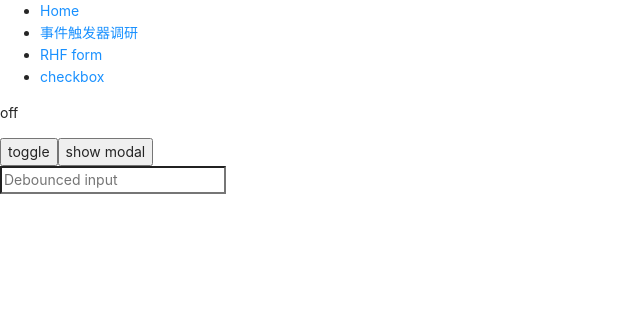
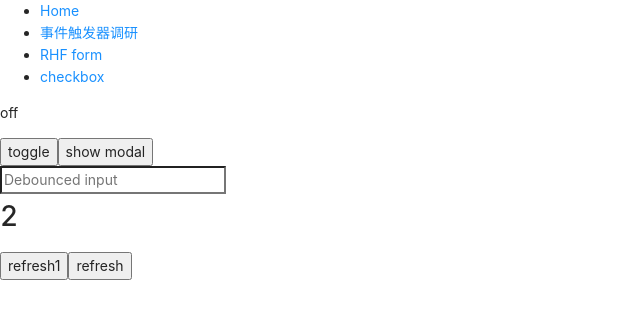
Before and after one commit to linchen2chris/react-demo, a React (Create React App) app: page /hooks in a window 1280 px wide. Shown: the top 318 px of the page, without its empty margins (0-640 px from the left). Built offline with nearby package versions, Linux system fonts and the light colour scheme; the HTML template or start-up script is replaced by a standard one.

Commit message:
[Chen] add async dispatch for useReducer

```diff
--- a/src/00-rxjs-events/EventsListener.jsx
+++ b/src/00-rxjs-events/EventsListener.jsx
@@ -33,7 +33,6 @@ function EventsListener() {
     }
   }, initState);
   return (
-    // <Provider store={store}>
     <>
       {metaData.map((data) => {
         const Comp = compMap[data.comp];
@@ -41,7 +40,6 @@ function EventsListener() {
         return <Comp {...state[data.id]} {...generateEvent(dispatch, data.events)}/>;
       })}
     </>
-    // </Provider>
   );
 }
 
--- a/src/07-hooks/Hooks.jsx
+++ b/src/07-hooks/Hooks.jsx
@@ -30,8 +30,32 @@ const Demo = () => {
 };
 export const Hooks = () => {
   const { open, toggle } = useToggle();
+  const [state, dispatch] = React.useReducer(
+    (state, action) => {
+      switch (action.type) {
+        case "getData":
+          return { ...state, data: action.data };
+        default:
+          return state;
+      }
+    },
+    { data: 2 }
+  );
+  const wrapDispatch = (dispatch) => {
+    return (action) => {
+      if (action instanceof Promise) {
+        return action.then(dispatch);
+      }
+      if (typeof action === 'function') {
+        return action(wrapDispatch(dispatch));
+      }
+      return dispatch(action);
+    };
+  };
 
-  const { MyModal, toggleModal } = useModal({ title: "Test hookModal" });
+	const asyncDispatch = wrapDispatch(dispatch);
+
+	const { MyModal, toggleModal } = useModal({ title: "Test hookModal" });
   return (
     <div>
       <p>{open ? "on" : "off"}</p>
@@ -40,6 +64,14 @@ export const Hooks = () => {
       <MyModal>hello</MyModal>
       <button onClick={toggleModal}>show modal</button>
       <Demo />
+
+      <h1>{state.data}</h1>
+      <button onClick={() => asyncDispatch((dispatch) => new Promise(resolve => resolve(9)).then(res => dispatch({type: 'getData', data: res}, res)))}>
+        refresh1
+      </button>
+      <button onClick={() => asyncDispatch(new Promise((resolve, reject) => resolve({ type: "getData", data: 4 })))}>
+        refresh
+      </button>
     </div>
   );
 };
```
